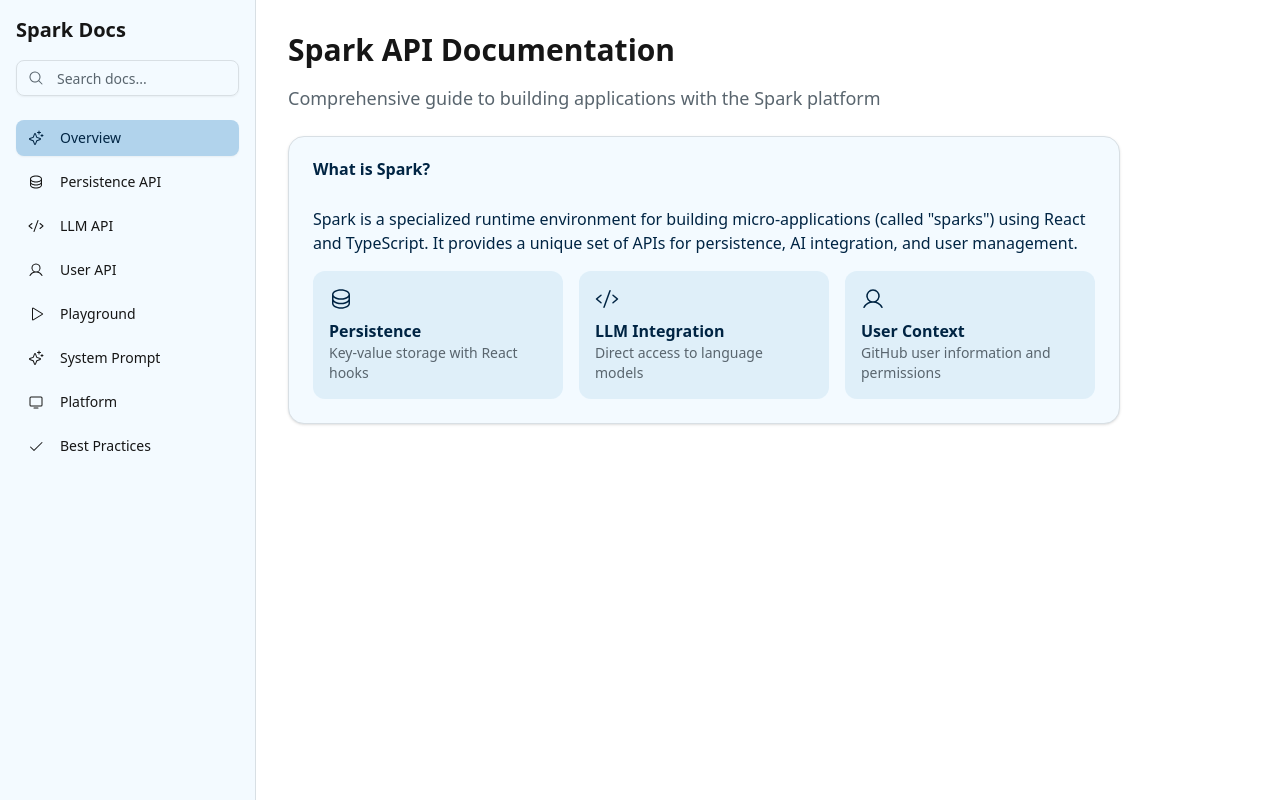
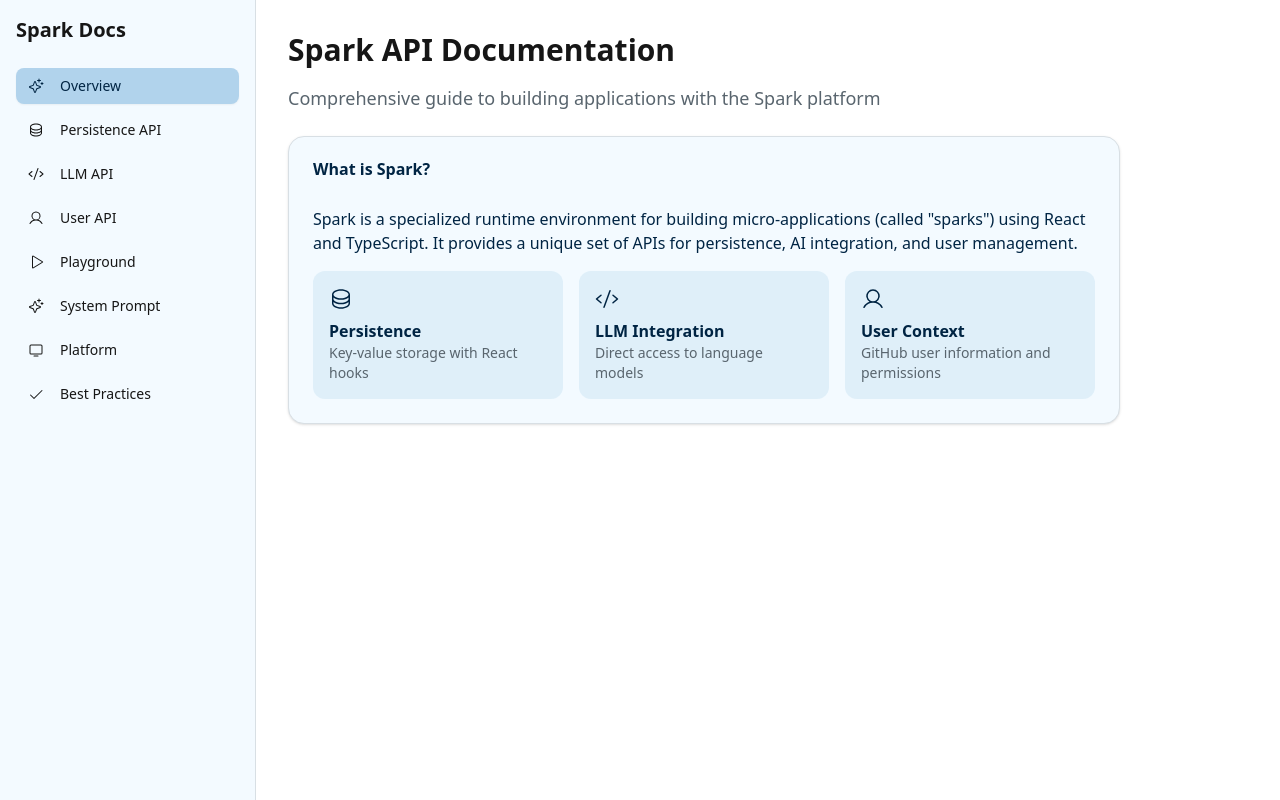
Before and after one commit to simonw/system-exploration-g, a React (Vite) app: page / in a window 1280 px wide. Built offline with nearby package versions, Linux system fonts and the light colour scheme.

Commit message:
Generated by Spark: Drop the search docs feature entirely

```diff
--- a/src/App.tsx
+++ b/src/App.tsx
@@ -12,7 +12,7 @@ import { Sheet, SheetContent, SheetTrigger } from '@/components/ui/sheet'
 import { Textarea } from '@/components/ui/textarea'
 import { Label } from '@/components/ui/label'
 import { Select, SelectContent, SelectItem, SelectTrigger, SelectValue } from '@/components/ui/select'
-import { MagnifyingGlass, Copy, Check, Code, Database, User, Sparkle, List, Play, Download, Monitor } from '@phosphor-icons/react'
+import { Copy, Check, Code, Database, User, Sparkle, List, Play, Download, Monitor } from '@phosphor-icons/react'
 import { toast } from 'sonner'
 import { SYSTEM_PROMPT_CONTENT, TOOLS_CONTENT } from './prompts-content'
 
@@ -25,7 +25,6 @@ interface Section {
 
 function App() {
   const [activeSection, setActiveSection] = useState('overview')
-  const [searchQuery, setSearchQuery] = useState('')
   const [copiedCode, setCopiedCode] = useState<string | null>(null)
   const [sidebarOpen, setSidebarOpen] = useState(false)
   const isMobile = useIsMobile()
@@ -1630,31 +1629,16 @@ function ResponsiveComponent() {
     }
   ]
 
-  const filteredSections = sections.filter(section =>
-    searchQuery === '' ||
-    section.title.toLowerCase().includes(searchQuery.toLowerCase()) ||
-    section.content.toString().toLowerCase().includes(searchQuery.toLowerCase())
-  )
-
   const activeContent = sections.find(s => s.id === activeSection)?.content
 
   const SidebarContent = () => (
     <div className="w-64 bg-card border-r border-border p-4 min-h-screen">
       <div className="mb-6">
         <h2 className="text-xl font-bold mb-4">Spark Docs</h2>
-        <div className="relative">
-          <MagnifyingGlass className="absolute left-3 top-1/2 transform -translate-y-1/2 text-muted-foreground" size={16} />
-          <Input
-            placeholder="Search docs..."
-            value={searchQuery}
-            onChange={(e) => setSearchQuery(e.target.value)}
-            className="pl-10"
-          />
-        </div>
       </div>
 
       <nav className="space-y-2">
-        {filteredSections.map((section) => (
+        {sections.map((section) => (
           <Button
             key={section.id}
             variant={activeSection === section.id ? "secondary" : "ghost"}
```
